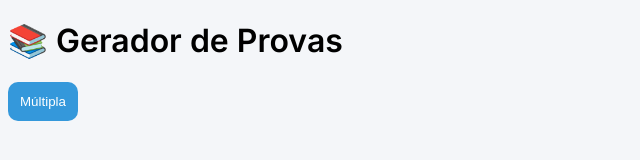
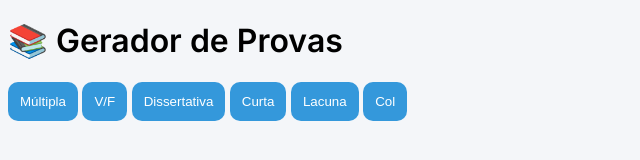
Before and after one commit to kakashikempachi/Gerador-de-Provas-beta, a plain HTML site: page index.html in a window 1280 px wide. Shown: the whole page, without its empty margins (0-640 px from the left). Drawn offline with Linux system fonts and the light colour scheme.

Commit message:
Atualizar o index.html

```diff
--- a/index.html
+++ b/index.html
@@ -5,13 +5,11 @@
 <title>Gerador de Provas</title>
 <meta name="viewport" content="width=device-width, initial-scale=1.0">
 
-  <!-- PWA -->
 <link rel="manifest" href="manifest.json">
 
-  <!-- CSS -->
-  <link rel="stylesheet" href="styles.css">
+<!-- FORÇA ATUALIZAÇÃO DO CSS -->
+<link rel="stylesheet" href="styles.css?v=3">
 
-  <!-- Fonte moderna -->
 <link href="https://fonts.googleapis.com/css2?family=Inter:wght@300;400;600&display=swap" rel="stylesheet">
 </head>
 
@@ -19,10 +17,12 @@
 
 <div class="main">
 
-    <!-- TÍTULO -->
 <h1>📚 Gerador de Provas</h1>
 
-    <!-- BOTÕES -->
 <div class="botoes">
 <button onclick="adicionarQuestao('multipla')">Múltipla</button>
-      <button onclick="adicionarQuestao('vf
+<button onclick="adicionarQuestao('vf')">V/F</button>
+<button onclick="adicionarQuestao('dissertativa')">Dissertativa</button>
+<button onclick="adicionarQuestao('curta')">Curta</button>
+<button onclick="adicionarQuestao('lacuna')">Lacuna</button>
+<button onclick="adicionarQuestao('colunas')">Col
```
Lines whose indentation alone changed are shown as unchanged.
